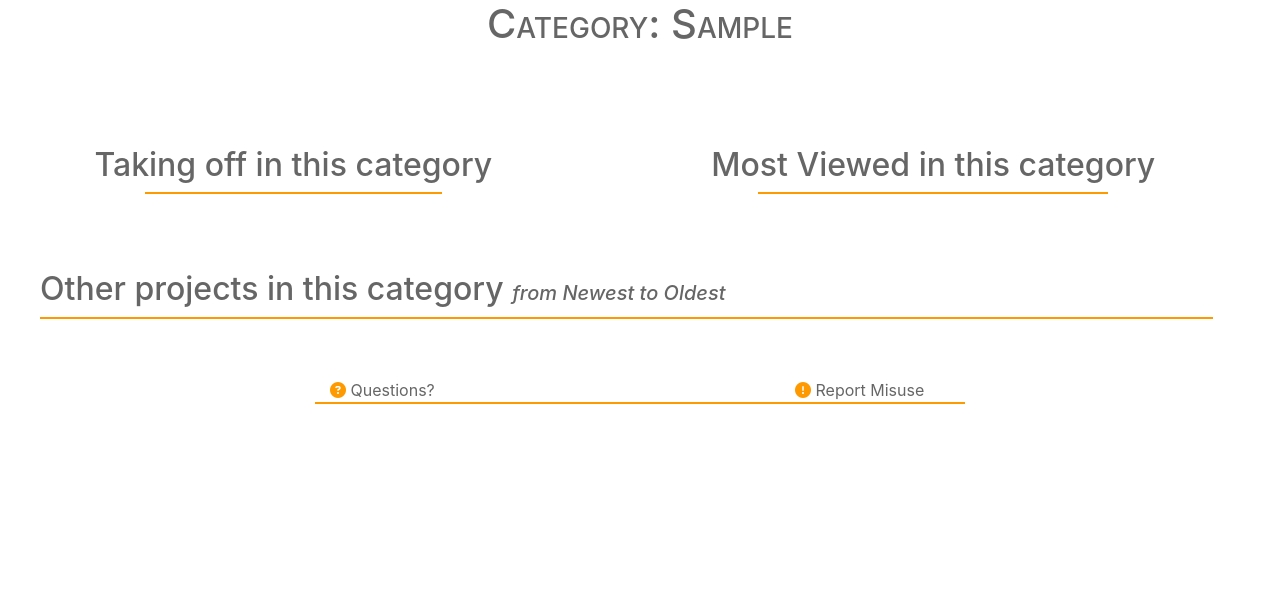
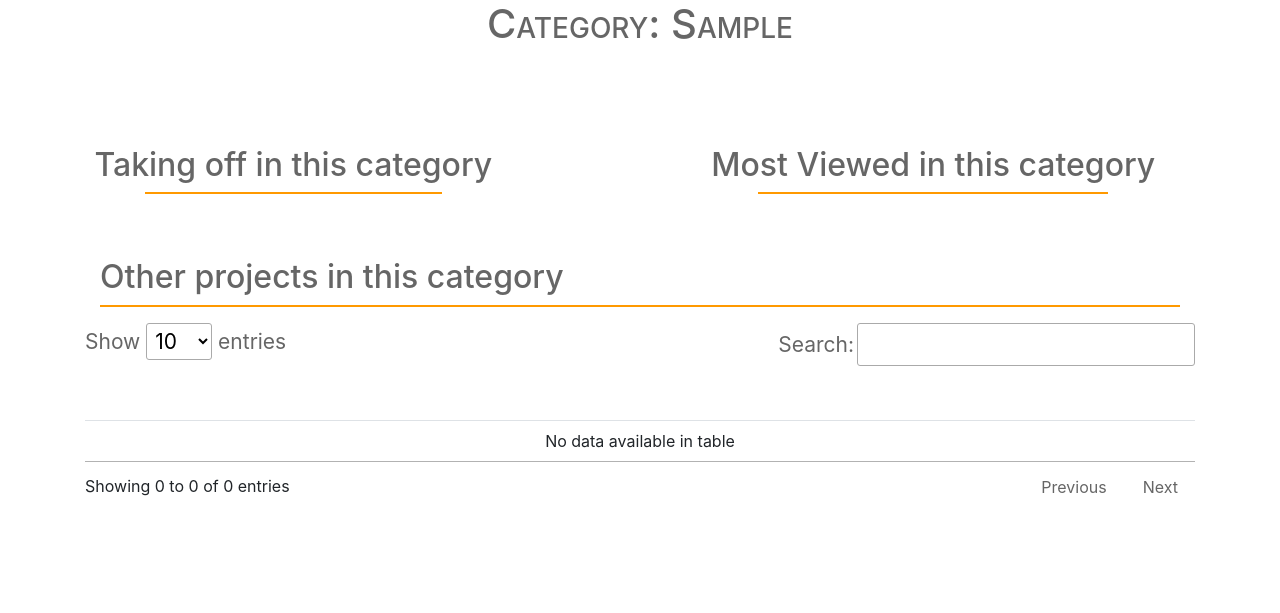
Before and after one commit to rory81/growing_funds, a Django app: a page that uses templates/base.html in a window 1280 px wide. Shown: the part 388-1001 px from the top of the page. Before the commit the page ends 792 px from the top, so only its background shows below. Run offline with Django 3.2, Linux system fonts and the light colour scheme; tables that the repository leaves empty hold one stand-in row (values such as "Sample post"); some libraries are stand-ins or nearby versions.

Commit message:
added dataTable to Category page with pagination, searching and adjusting num items per page

```diff
--- a/projects/templates/project_category.html
+++ b/projects/templates/project_category.html
@@ -70,48 +70,51 @@
         {% endfor %}
     </div>
 </div>
-<div class="row no-gutters">
-    <div class="col-11 detail_info">
-        <h2>Other projects in this category <span  class=" order right"> from Newest to Oldest</span></h2>
+<div class="container mt-5">
+    <div class="col-12 mt-5">
+        <h2>Other projects in this category</h2>
         <hr class="orange_line"></hr>
+    </div>
+
+    <table id="myTable" class="table" style="width:100%">
+        <thead>
+            <tr>
+                <th>Image</th>
+                <th>Space</th>
+                <th>Project Details</th>
+            </tr>
+        </thead>
+        <tbody>
             {% for project in projects|dictsortreversed:"created_date"%}
             {% if project.num_days > 0 %}
-                <div class="row no-gutters">
-                    <div class="offset-1 col-4 mb-5 ">
+            <tr>
+                <td>
                     {% if project.image %}
                         <a href="{% url 'project_detail' project.id %}" target="_blank">
-                            <img class="img-fluid mt-5" src="{{MEDIA_URL}}{{ project.image }}">
+                            <img class="img-fluid" src="{{MEDIA_URL}}{{ project.image }}">
                         </a>
                     {% else %}
                         <a href="{% url 'project_detail' project.id %}" target="_blank">
-                            <img class="img-fluid mt-5" src="{% static 'img/No-image-available.png' %}" alt="no image available">
+                            <img class="img-fluid" src="{% static 'img/No-image-available.png' %}" alt="no image available">
                         </a>
                     {% endif %}
-                    </div>
-                    <div class="offset-1 col-6 mt-5">
+                </td>
+                <td></td>
+                <td>
                     <a href="{% url 'project_detail' project.id %}" target="_blank">
                             <h3 class="maintext">{{ project.title}}</h3>
                     </a>
                     <p class="subtext">{{ project.category }}</p>
-                        <p>{{ project.description |truncatewords:60}}</p>
-                        <p class="subtext mb-5">goal: ${{project.goal}} &nbsp&nbsp&nbsp&nbsp  ends in: {{ project.num_days }} days</p>
-                    </div>
-                </div>
+                    <p>{{ project.description |truncatewords:20}}</p>
+                    <p class="subtext">goal: ${{project.goal}} &nbsp&nbsp&nbsp&nbsp  ends in: {{ project.num_days }} days</p>
+                </td>
+            </tr>
             {% endif %}
             {% endfor%}
-    </div>
+        </tbody>
+    </table>
+
 </div>
 
 
-<footer class="footer mt-5">
-    <div class="row no-gutters offset-3 footer_row">
-        <div class="col-6">
-            <p class="footer_detail"><i class="fas fa-question-circle"></i>   Questions?</p>
-        </div>
-        <div class="col-6">
-            <p class="footer_detail"><i class="fas fa-exclamation-circle"></i>   Report Misuse</p>
-        </div>
-    </div>
-    <hr class="orange_line col-6"></hr>
-</footer>
 {% endblock %}
--- a/static/css/custom.css
+++ b/static/css/custom.css
@@ -284,13 +284,13 @@ h2{
     margin-left: 100px;
 }
 
-.order{
-    font-style: italic;
-    font-size: 20px;
-}
 
 .pagination_block{
     background-color: transparent;
     color: transparent;
     border: none;
 }
+
+th{
+    visibility: hidden;
+}
--- a/templates/base.html
+++ b/templates/base.html
@@ -13,6 +13,8 @@
 		<link rel="stylesheet" href="{% static 'css/custom.css' %}">
 		<link href="https://stackpath.bootstrapcdn.com/bootstrap/4.4.1/css/bootstrap.min.css" rel="stylesheet"
 			integrity="sha384-Vkoo8x4CGsO3+Hhxv8T/Q5PaXtkKtu6ug5TOeNV6gBiFeWPGFN9MuhOf23Q9Ifjh" crossorigin="anonymous">
+		<link rel="stylesheet" href="https://cdn.datatables.net/1.10.21/css/jquery.dataTables.min.css">
+
 	{% endblock %}
 	{% block head_js %}
 	{% endblock head_js %}
@@ -75,6 +77,8 @@
 </main>
 	{% block corejs %}
 		<script src="https://cdnjs.cloudflare.com/ajax/libs/jquery/3.4.1/jquery.min.js"> </script>
+		<script src="http://code.jquery.com/jquery-3.3.1.min.js" integrity="sha256-FgpCb/KJQlLNfOu91ta32o/NMZxltwRo8QtmkMRdAu8=" crossorigin="anonymous"></script>
+		<script type="text/javascript" src="//cdn.datatables.net/1.10.21/js/jquery.dataTables.min.js"></script>
 		<script src="https://cdn.jsdelivr.net/npm/popper.js@1.16.0/dist/umd/popper.min.js"
         integrity="sha384-Q6E9RHvbIyZFJoft+2mJbHaEWldlvI9IOYy5n3zV9zzTtmI3UksdQRVvoxMfooAo"
         crossorigin="anonymous"
@@ -83,6 +87,12 @@
 			integrity="sha384-wfSDF2E50Y2D1uUdj0O3uMBJnjuUD4Ih7YwaYd1iqfktj0Uod8GCExl3Og8ifwB6" crossorigin="anonymous">
 		</script>
 		<script src="https://kit.fontawesome.com/059bd5e7b7.js" crossorigin="anonymous"></script>
+		<script>
+			$(document).ready(function() {
+				$('#myTable').dataTable();
+			} );
+		</script>
+
 	{% endblock %}
 </body>
 
```
Also changed, not shown: README.md. Lines whose indentation alone changed are shown as unchanged.
